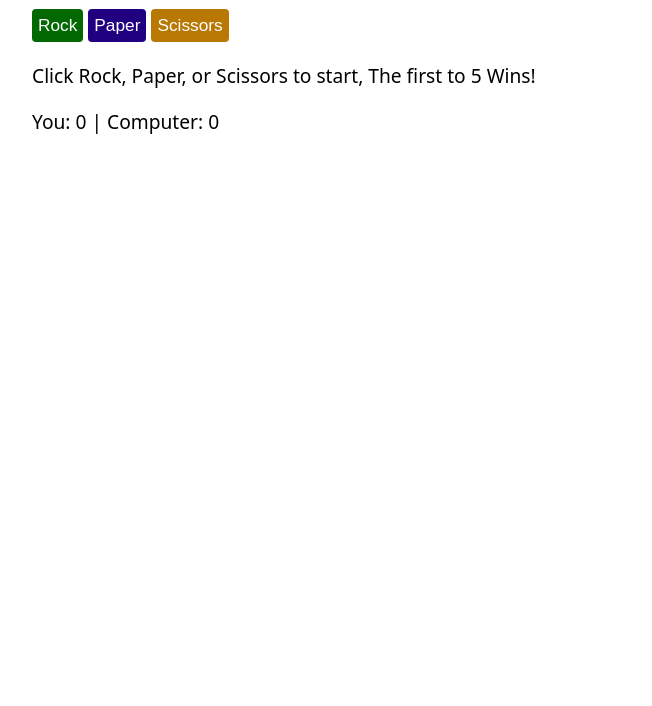
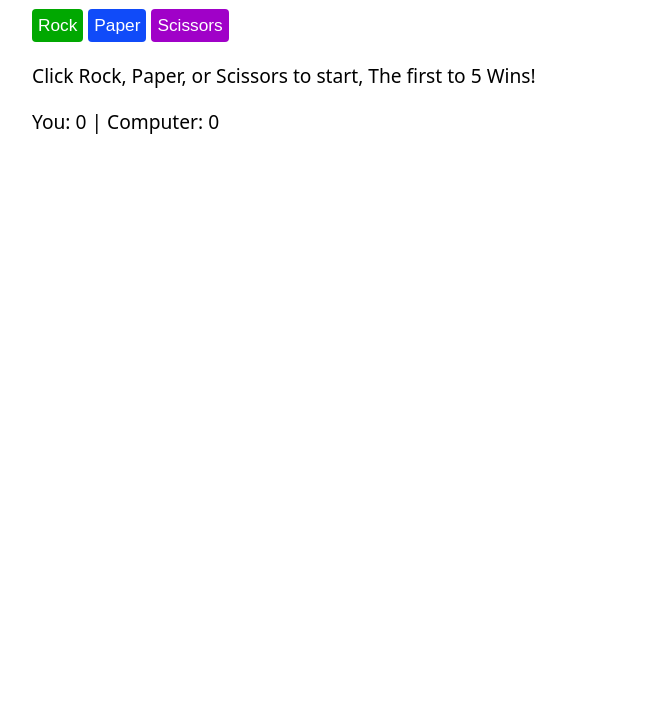
Before and after one commit to Alexchuka/chuka-RPS-Game, a plain HTML site: page index.html in a window 1280 px wide. Shown: the part 94-800 px from the top of the page, without its empty margins (108-760 px from the left). Drawn offline with Linux system fonts and the light colour scheme.

Commit message:
Changed the button colors

```diff
--- a/style.css
+++ b/style.css
@@ -14,17 +14,33 @@ button {
 }
 
 #rock {
-    background: rgb(2, 104, 2);
+    background: rgb(1, 168, 1);
+}
+
+#rock:hover {
+    background: rgb(1, 96, 1);
 }
 
 #scissors {
-    background: rgb(184, 120, 3);
+    background: rgb(160, 1, 200);
+}
+
+#scissors:hover {
+    background: rgb(130, 1, 156);
 }
 
 #paper {
-    background: rgb(32, 0, 128);
+    background: rgb(16, 75, 249);
+}
+
+#paper:hover {
+    background: rgb(7, 2, 174);
 }
 
 #reset {
+    background: rgb(250, 16, 16);
+}
+
+#reset:hover {
     background: rgb(196, 2, 2);
 }
```
